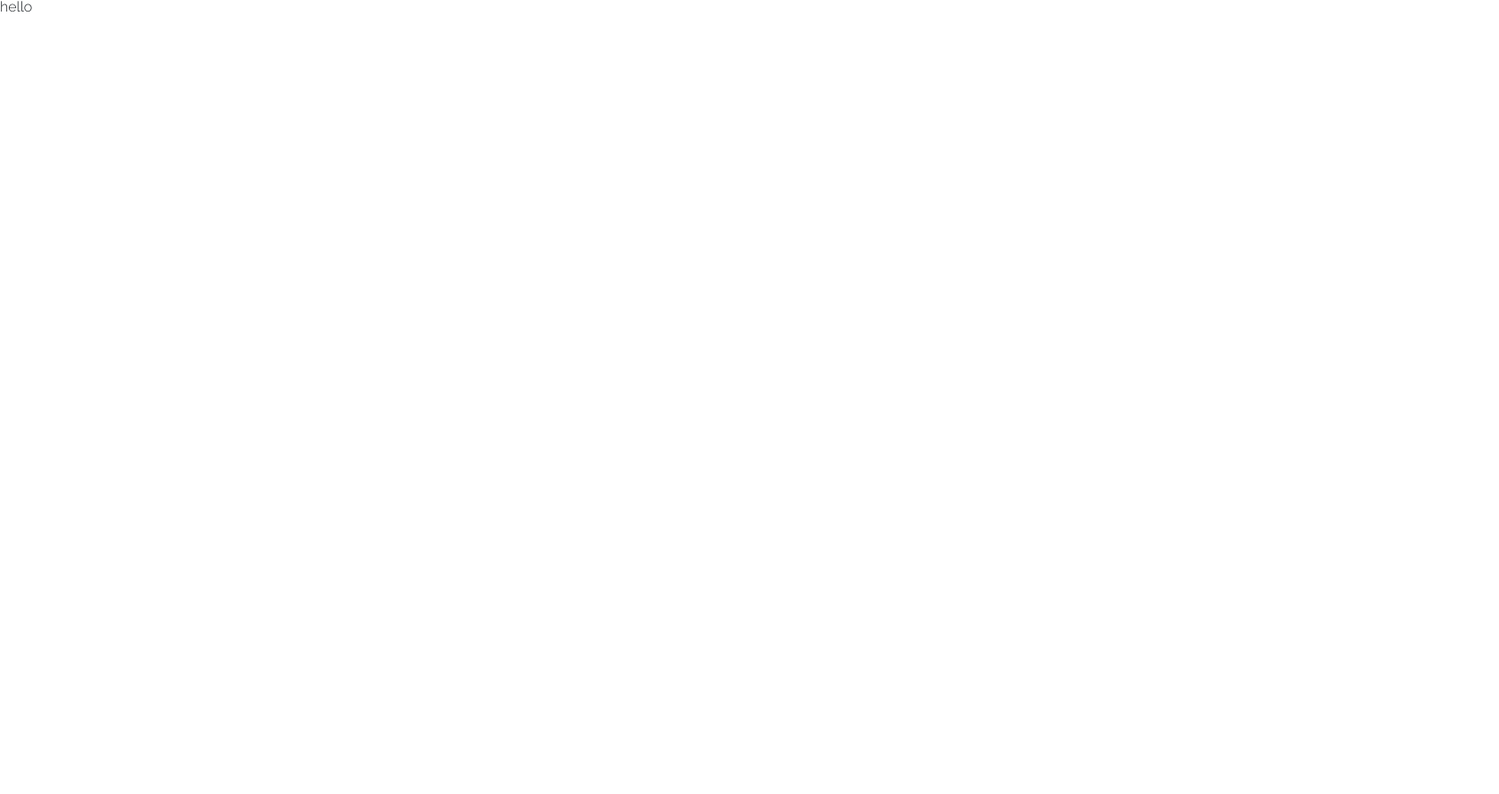
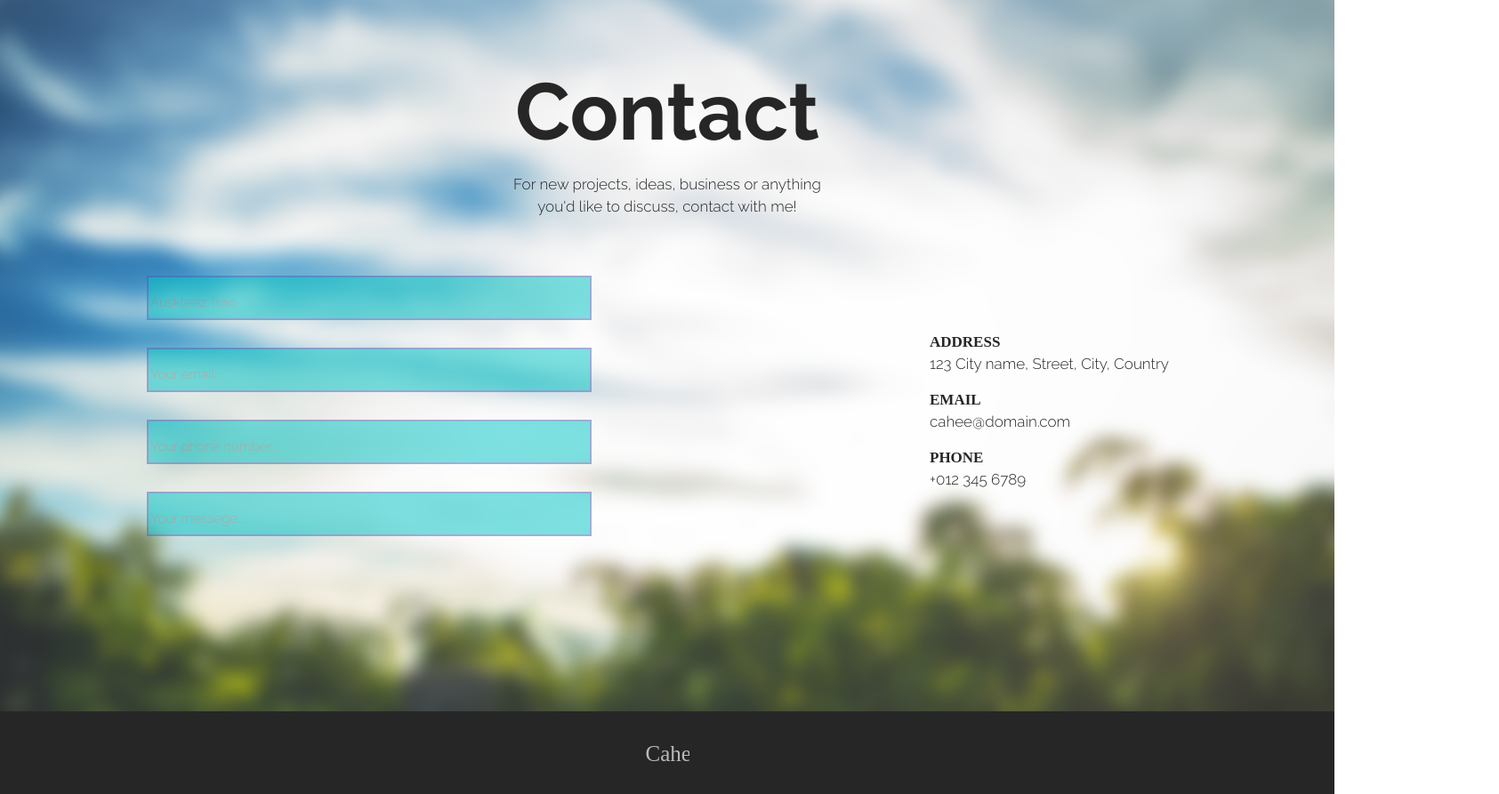
Before and after one commit to iraholdshtein/Blog1, a plain HTML site: page index.html in a window 1280 px wide. Shown: the whole page at 89% size, 1685 px wide, since content can reach past the window. Before the commit the page ends 800 px from the top, so only its background shows below. Drawn offline with nearby package versions, Linux system fonts and the light colour scheme.

Commit message:
not done footer

```diff
--- a/css/style.css
+++ b/css/style.css
@@ -1,10 +1,106 @@
-body {
-    background-image: url('/images/Group\ 1.png');
+
+.conteiner {
+    width: 1500px;
     min-height: 100vh;
-    width: 1500px;
-    background: no-repeat;
-    background-size: cover;
-    background-position: center;
+    background-image: url('/images/bg.png');
     font-family: 'Raleway', sans-serif;
+    vertical-align: middle;
+}
+
+.title{
+   padding-top: 80px;
+   font-size: 90px ;
+   text-align: center;
+   color: #262626;
+   opacity: 1;
+   font-weight: 700;
+}
+
+.subtitle{
+    margin-top: 25px;
+    margin-bottom: 50px;
+    font-size: 17px ;
+    text-align: center;
+    color: #262626;
+    opacity: 1;
+    font-weight: 300;
+    line-height: 25px;
+}
+
+
+.contact{
+    margin: 0;
+    float: right;
+    width: 50%;
+    height: 100%;
+    margin-right: -405px;
+    margin-top: -443px;
+}
+
+.contact__dn{
+    font-family: 'Raleway-Bold';
+    font-size: 17px;
+    line-height: 25px;
+    color:#262626 ;
+    font-weight: 700;
+    margin-right: 165px;
+    margin-left: 0px;
+    margin-top: 15px;
 
 }
+
+.content {
+    font-family: 'Raleway';
+    font-weight: 300;
+}
+
+.form-wrap{ margin: 0;
+    float: left;
+    width: 50%;
+    height: 100%;
+
+}
+
+.label__in {
+    display: inline-block;
+    font-family: 'Raleway';
+    font-weight: 300;
+    font-size: 15px;
+    margin-right: 0;
+    margin-left: 165px;
+    margin-top: 15px;
+    padding-top: 10px;
+    text-align: left;
+    width: 500px;
+    height: 50px;
+    background-color: #00C4C4;
+    opacity: 50%;
+    text-align: left;
+    border: solid 2px #4265B7;
+    transition: height 2s;
+
+}
+
+
+.label__in__four:hover{
+    height: 150px;
+}
+.label__in__one:focus{
+background-color: #00C4C4;
+opacity: 100%;
+}
+
+.footer {
+ width: 1500px;
+ height: 90px;
+
+
+}
+
+.Footer__logo { display: block;
+   margin: auto;
+   background-color: #262626;
+   padding-bottom: 20px;
+   padding-top: 28px;
+   text-align: center;
+}
--- a/index.html
+++ b/index.html
@@ -9,10 +9,38 @@
     <link rel="stylesheet" href="/css/reset.css">
     <link rel="stylesheet" href="/css/style.css">
 </head>
-    <body class="body">
+    <body>
         <div class="conteiner">
-            hello
+            <h1 class="title">Contact</h1>
+            <div class="subtitle">
+                For new projects, ideas, business or anything <br>you'd like to discuss, contact with me!
+            </div>
+                <div class="form-wrap">
+                    <input class="label__in label__in__one" type="text" id="fname" name="fname" placeholder="Auskteez Tran"><br><br>
+                    <input class="label__in" type="email" name="email" placeholder="Your email..." ><br><br>
+                    <input class="label__in" type="tel" id="phon_number" name="phon_number" placeholder="Your phone number..."><br><br>
+                    <input class="label__in label__in__four" type="messege" name="your__messege"placeholder="Your messege..." ><br><br>
+                </div>
+            </div>
+            <div class="contact">
+                <ul>
+                    <li class="contact__dn"> ADDRESS
+                    <p class="content">123 City name, Street, City, Country  </p>
+                    </li>
+                    <li class="contact__dn"> EMAIL
+                    <p class="content">cahee@domain.com </p>
+                    </li>
+                    <li class="contact__dn"> PHONE
+                    <p class="content">+012 345 6789 </p>
+                    </li>
+                </ul>
+            </div>
+        </div>
+    <div class="footer">
+        <div class="footer__copy"> </div>
+        <div class="Footer__logo" > <img src="./images/logo.svg">
         </div>
 
+    </div>
     </body>
 </html>
```
